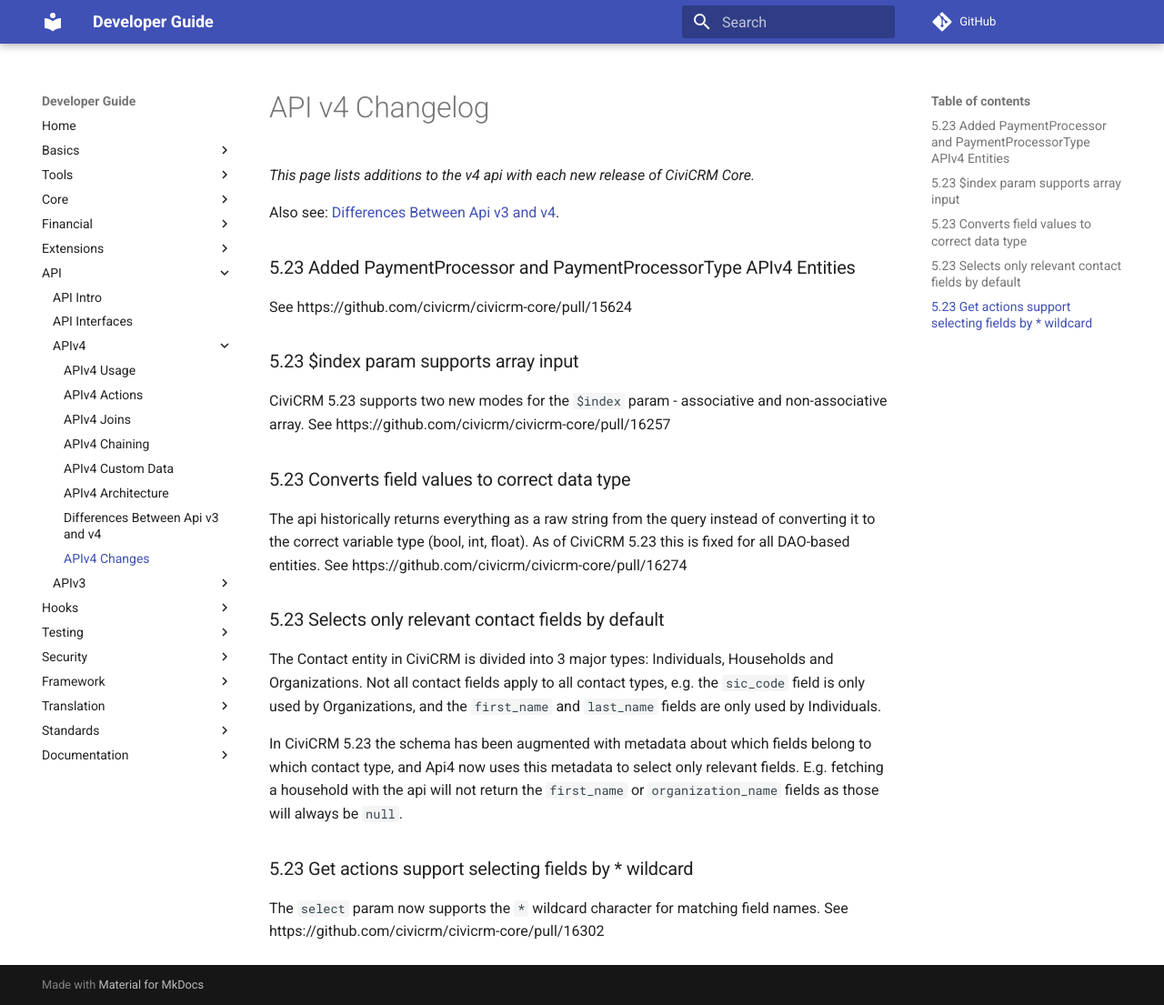
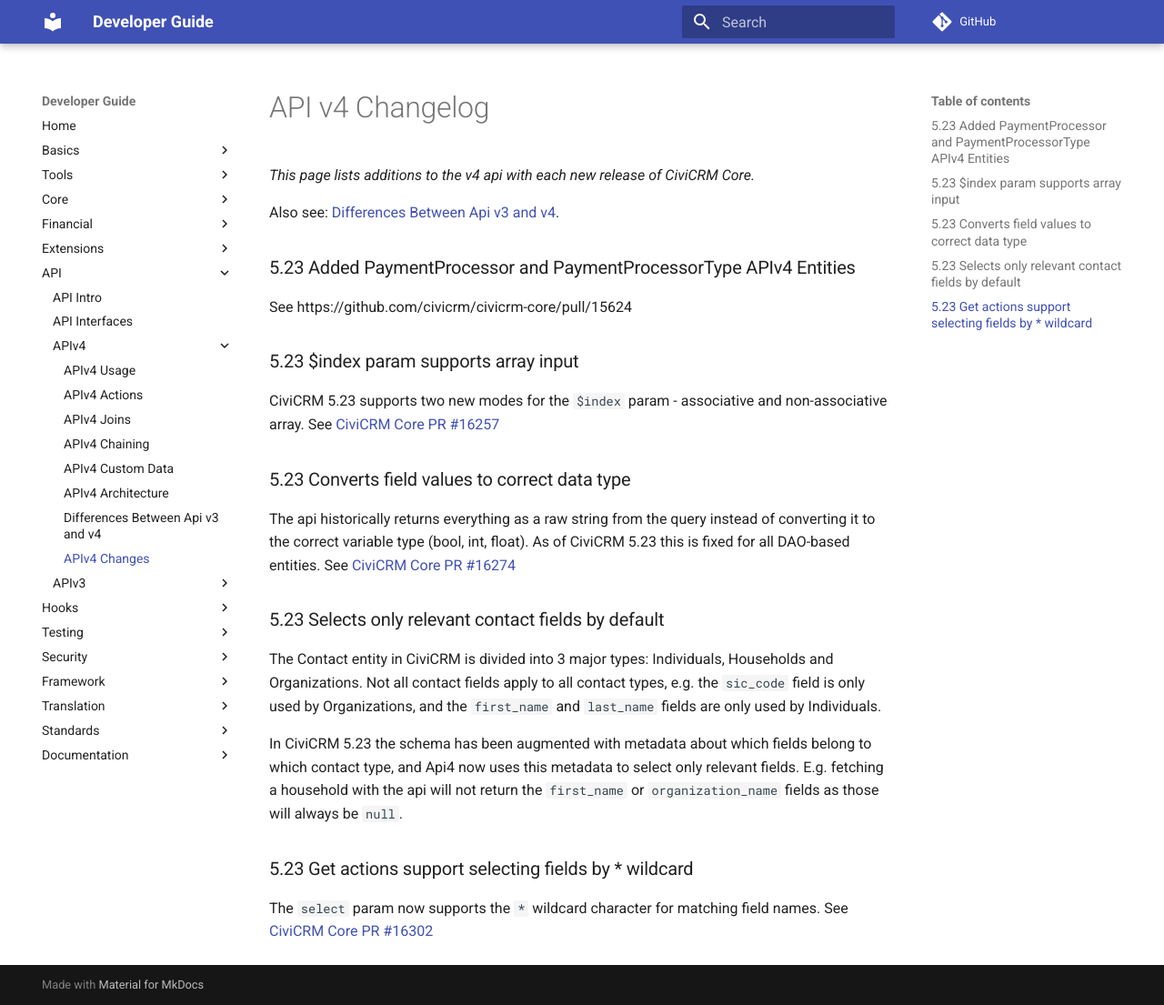
Before and after one commit to civicrm/civicrm-dev-docs, an MkDocs documentation site: the page built from docs/api/v4/changes.md, in a window 1280 px wide and 1105 px high. Shown: the whole window at 91% size. Built offline with MkDocs 1.6.1 and Material for MkDocs 9.7.7, drawn with Linux system fonts in a browser that asks for light colours; comment, search, counter and statistics services are not loaded; old or Windows-style settings are respelled for this version of MkDocs.

Commit message:
Reformat links
Co-Authored-By: Mikey O'Toole <mikey@mjco.uk>

```diff
--- a/docs/api/v4/changes.md
+++ b/docs/api/v4/changes.md
@@ -10,11 +10,11 @@
 
 ### 5.23 $index param supports array input
 
-CiviCRM 5.23 supports two new modes for the `$index` param - associative and non-associative array. See https://github.com/civicrm/civicrm-core/pull/16257
+CiviCRM 5.23 supports two new modes for the `$index` param - associative and non-associative array. See [CiviCRM Core PR #16257](https://github.com/civicrm/civicrm-core/pull/16257)
 
 ### 5.23 Converts field values to correct data type
 
-The api historically returns everything as a raw string from the query instead of converting it to the correct variable type (bool, int, float). As of CiviCRM 5.23 this is fixed for all DAO-based entities. See https://github.com/civicrm/civicrm-core/pull/16274
+The api historically returns everything as a raw string from the query instead of converting it to the correct variable type (bool, int, float). As of CiviCRM 5.23 this is fixed for all DAO-based entities. See [CiviCRM Core PR #16274](https://github.com/civicrm/civicrm-core/pull/16274)
 
 ### 5.23 Selects only relevant contact fields by default
 
@@ -29,4 +29,4 @@
 ### 5.23 Get actions support selecting fields by * wildcard
 
 The `select` param now supports the `*` wildcard character for matching field names.
-See https://github.com/civicrm/civicrm-core/pull/16302
+See [CiviCRM Core PR #16302](https://github.com/civicrm/civicrm-core/pull/16302)
```
